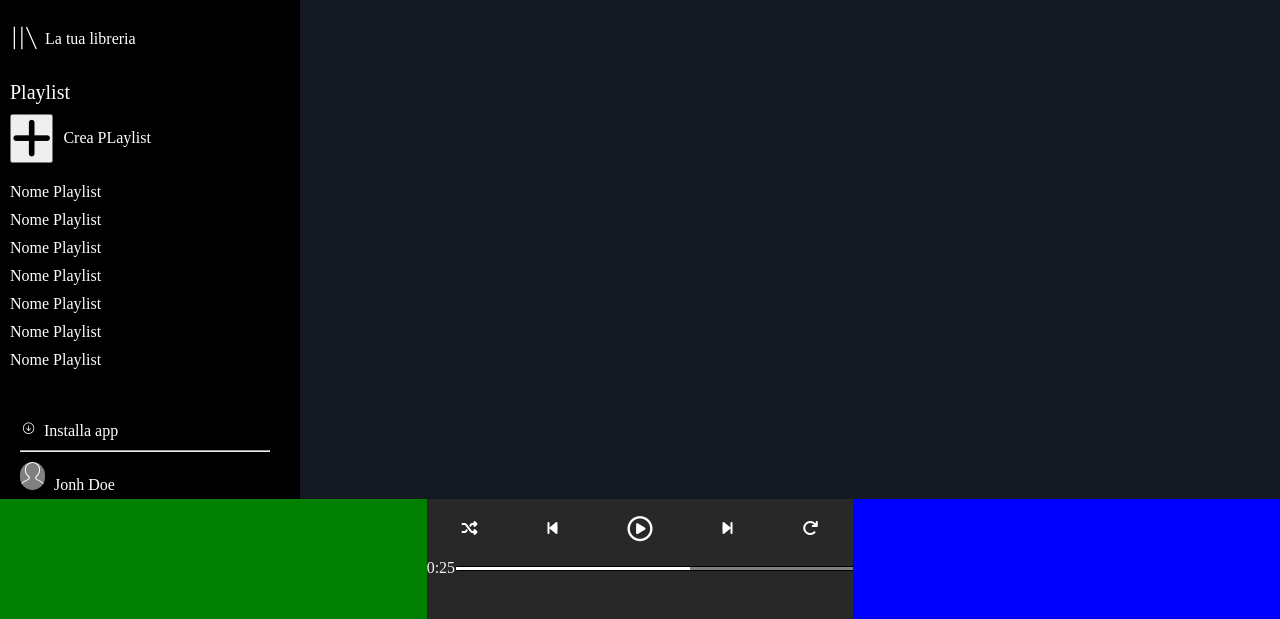
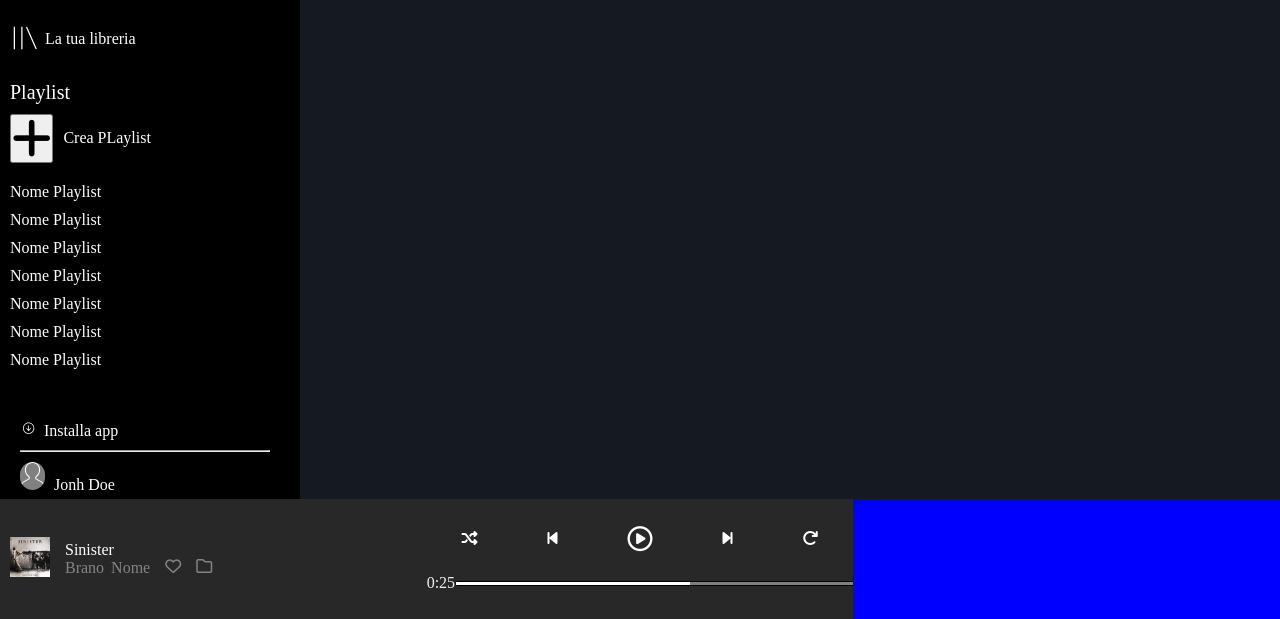
Before and after one commit to FrancescoGiommi/html-css-spotifyweb, a plain HTML site: page index.html in a window 1280 px wide. Shown: the part 181-800 px from the top of the page. Drawn offline with Linux system fonts and the light colour scheme.

Commit message:
Add current track

```diff
--- a/css/style.css
+++ b/css/style.css
@@ -130,8 +130,31 @@ color: gray;
 
 .current-track{
   width: calc(100%/3);
-  background-color: green;
+  display: flex;
+  justify-content: flex-start;
+  align-items: center;
+  gap: 15px;
 }
+
+.album-cover-container{
+  margin-left: 10px;
+}
+
+
+.album-cover{
+  width: 40px;
+}
+
+.title-track{
+  color: white;
+}
+
+
+.name-track, .fa-heart, .fa-folder{
+color: #848484;
+}
+
+
 
 .player{
   width: calc(100%/3);
@@ -143,6 +166,7 @@ color: gray;
   display: flex;
   justify-content: space-around;
   align-items: center;
+  padding-top: 20px;
 }
 
 .button-track{
@@ -163,6 +187,7 @@ color: gray;
   justify-content: space-between;
   align-items: center;
   width: 100%;
+  margin-top: 15px;
 }
 
 .track-time{
@@ -329,6 +354,19 @@ color: gray;
 
   /* # CONTROLLI MULTIMEDIALI */
 
+
+.track-flex{
+  display: flex;
+    gap: 7px;
+}
+
+.icon{
+  display: flex;
+    gap: 15px;
+    margin-top: 15px;
+}
+
+
   .progress-bar{
     background-color: gray;
     border: 1px solid black;
--- a/index.html
+++ b/index.html
@@ -114,7 +114,22 @@
     <footer>
       <!--Controlli multimediali-->
       <div class="footer">
-        <div class="current-track"></div>
+        <div class="current-track">
+          <div class="album-cover-container">
+            <img class="album-cover" src="./img/sinister.jpeg" alt="" />
+          </div>
+          <div class="track-info">
+            <div class="title-track"><span>Sinister</span></div>
+            <div class="track-flex">
+              <div class="name-track"><span>Brano</span></div>
+              <div class="name-track"><span>Nome</span></div>
+            </div>
+          </div>
+          <div class="icon">
+            <div class="favorite"><i class="fa-regular fa-heart"></i></div>
+            <div class="file"><i class="fa-regular fa-folder"></i></div>
+          </div>
+        </div>
 
         <div class="player">
           <div class="buttons">
```
